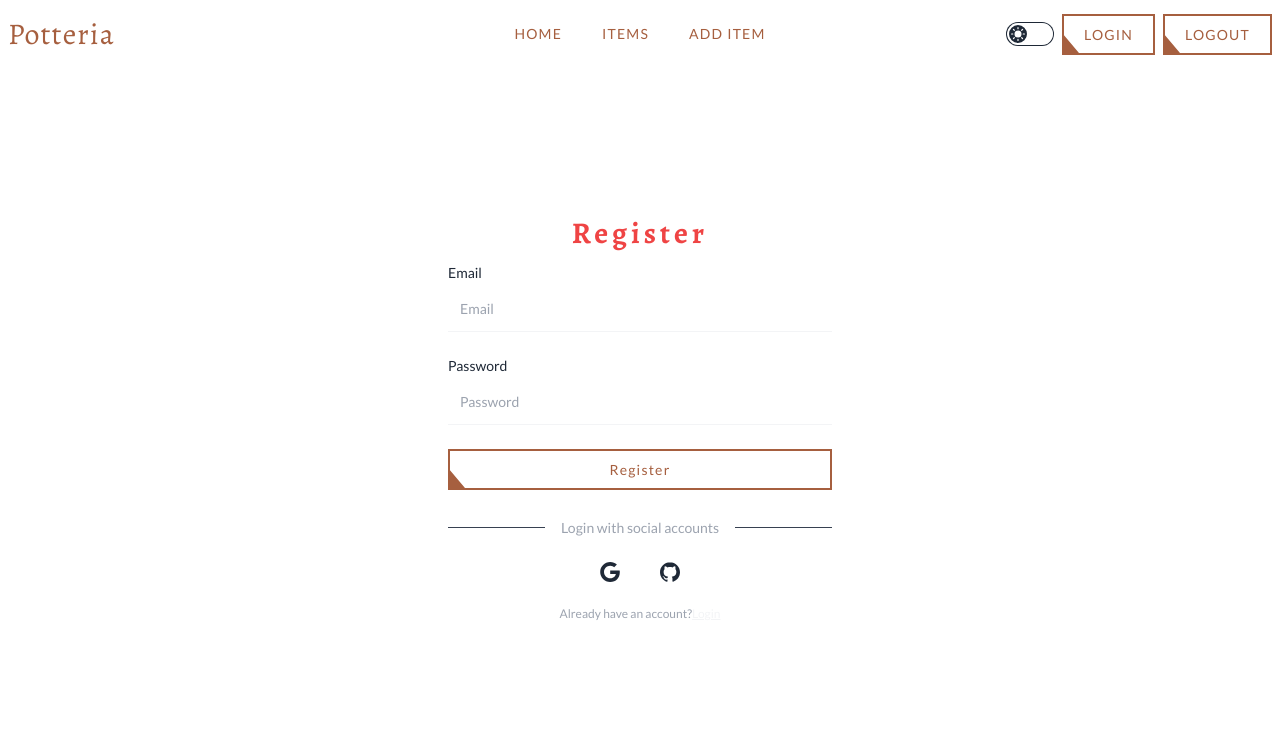
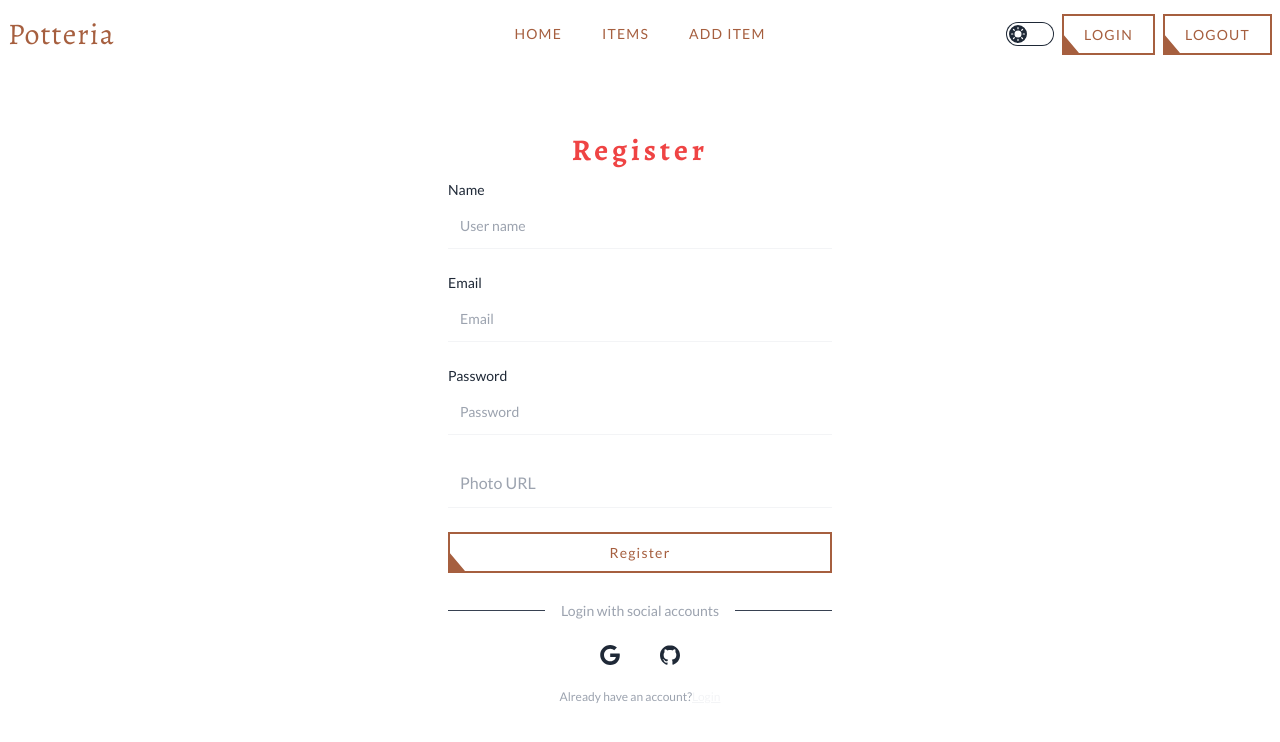
Before and after one commit to NoorTushar/potteria-client, a React (Vite) app: page /register in a window 1280 px wide. Shown: the top 742 px of the page. Built offline with nearby package versions, Linux system fonts and the light colour scheme; no server answers.

Commit message:
adding username and email right when registering an account

```diff
--- a/src/Pages/Login/Login.jsx
+++ b/src/Pages/Login/Login.jsx
@@ -1,4 +1,4 @@
-import { Link, Navigate, useLocation, useNavigate } from "react-router-dom";
+import { Link, useLocation, useNavigate } from "react-router-dom";
 // React-Hook-Form: (1)
 import { useForm } from "react-hook-form";
 import { useContext } from "react";
@@ -39,7 +39,7 @@ const Login = () => {
 
       console.log(email, password);
 
-      // login with firebaser email and pass
+      // login with firebase email and pass
       loginUser(email, password)
          .then((data) => {
             console.log(data.user);
@@ -221,7 +221,7 @@ const Login = () => {
                </button>
             </div>
             <p className="text-xs text-center sm:px-6  text-gray-400">
-               Don't have an account?
+               Do not have an account?
                {/* // after registration correct redirection - (2) */}
                <Link
                   state={locationState}
--- a/src/Pages/Register/Register.jsx
+++ b/src/Pages/Register/Register.jsx
@@ -5,11 +5,11 @@ import { useContext } from "react";
 import { AuthContext } from "../../Providers/AuthProvider";
 
 const Register = () => {
-   const { theme, createUser } = useContext(AuthContext);
+   const { theme, createUser, updateUser, setLoading } =
+      useContext(AuthContext);
 
    // after registration correct redirection - (3)
    const location = useLocation();
-   console.log(location);
 
    // after registration correct redirection - (4)
    const navigate = useNavigate();
@@ -25,19 +25,28 @@ const Register = () => {
 
    // React-Hook-Form: (2b)
    const onSubmit = () => {
+      const userName = getValues("userName");
       const email = getValues("email");
       const password = getValues("password");
+      const photoURL = getValues("photoURL");
 
-      console.log(email, password);
+      console.log(userName, email, password, photoURL);
 
       createUser(email, password)
-         .then((data) => {
-            console.log(data.user);
-            reset();
-            // after registration correct redirection - (5)
-            navigate(location?.state || "/");
+         .then(() => {
+            updateUser(userName, photoURL).then(() => {
+               setLoading(false);
+               navigate(location?.state || "/");
+            });
          })
-         .catch((err) => console.log(err));
+         .catch((error) => {
+            let errorMessage = error.message
+               .split("Firebase: Error (auth/")[1]
+               .split(")")[0]
+               .replace(/-/g, " ");
+
+            console.log(errorMessage);
+         });
    };
 
    return (
@@ -52,6 +61,32 @@ const Register = () => {
             </h1>
             {/* // React-Hook-Form: (3) */}
             <form onSubmit={handleSubmit(onSubmit)} className="space-y-6">
+               {/* name field */}
+               <div className="space-y-1 text-sm">
+                  <label htmlFor="userName" className="block ">
+                     Name
+                  </label>
+                  <input
+                     // React-Hook-Form: (9)
+                     {...register("userName", {
+                        required: {
+                           value: true,
+                           message: "Must provide a username.",
+                        },
+                     })}
+                     type="text"
+                     name="userName"
+                     placeholder="User name"
+                     className="w-full p-3 border-b border-gray-100  outline-none duration-300 focus:border-[#A65F3F] "
+                  />
+                  {/* // React-Hook-Form: (10) */}
+                  {errors?.userName && (
+                     <span className="text-red-500 block mt-1 mb-2 font-didact">
+                        {errors.userName.message}
+                     </span>
+                  )}
+               </div>
+
                {/* email field */}
                <div className="space-y-1 text-sm">
                   <label htmlFor="email" className="block ">
@@ -119,6 +154,26 @@ const Register = () => {
                   )}
                </div>
 
+               {/* PhotoURL Field */}
+               <div className="mt-4">
+                  <input
+                     {...register("photoURL", {
+                        required: {
+                           value: true,
+                           message: "Must provide a photo URL.",
+                        },
+                     })}
+                     type="text"
+                     placeholder="Photo URL"
+                     className="w-full p-3 border-b border-gray-100  outline-none duration-300 focus:border-[#A65F3F] "
+                  />
+                  {errors?.photoURL && (
+                     <span className="text-red-500 block mt-1 mb-2 font-didact">
+                        {errors.photoURL.message}
+                     </span>
+                  )}
+               </div>
+
                <button className="w-full  relative inline-flex items-center justify-start px-5 py-2 overflow-hidden font-medium transition-all bg-white  hover:bg-white group border-2 border-[#a65f3f] text-[14px] tracking-[1.2px]">
                   <span className="w-48 h-48 rounded rotate-[-40deg] bg-[#a65f3f]  absolute bottom-0 left-0 -translate-x-full ease-out duration-500 transition-all translate-y-full mb-9 ml-9 group-hover:ml-0 group-hover:mb-32 group-hover:translate-x-0"></span>
                   <span className="relative w-full text-[#a65f3f] transition-colors duration-300 ease-in-out group-hover:text-white text-center">
--- a/src/Providers/AuthProvider.jsx
+++ b/src/Providers/AuthProvider.jsx
@@ -7,6 +7,7 @@ import {
    signInWithEmailAndPassword,
    signInWithPopup,
    signOut,
+   updateProfile,
 } from "firebase/auth";
 import { auth } from "../Firebase/firebase.config";
 
@@ -37,6 +38,15 @@ const AuthProvider = ({ children }) => {
       return signInWithEmailAndPassword(auth, email, password);
    };
 
+   // updating user with username and password
+   const updateUser = (userName, userPhoto) => {
+      setLoading(true);
+      return updateProfile(auth.currentUser, {
+         displayName: userName,
+         photoURL: userPhoto,
+      });
+   };
+
    // login with Google using firebase
    const loginWithGoogle = () => {
       setLoading(true);
@@ -56,7 +66,9 @@ const AuthProvider = ({ children }) => {
          setLoading(false);
       });
 
-      return () => unsubscribe();
+      return () => {
+         unsubscribe();
+      };
    }, []);
 
    const allValues = {
@@ -64,10 +76,12 @@ const AuthProvider = ({ children }) => {
       loading,
       setTheme,
       createUser,
+      updateUser,
       loginUser,
       loginWithGoogle,
       logoutUser,
       user,
+      setLoading,
    };
    return (
       <AuthContext.Provider value={allValues}>{children}</AuthContext.Provider>
```
